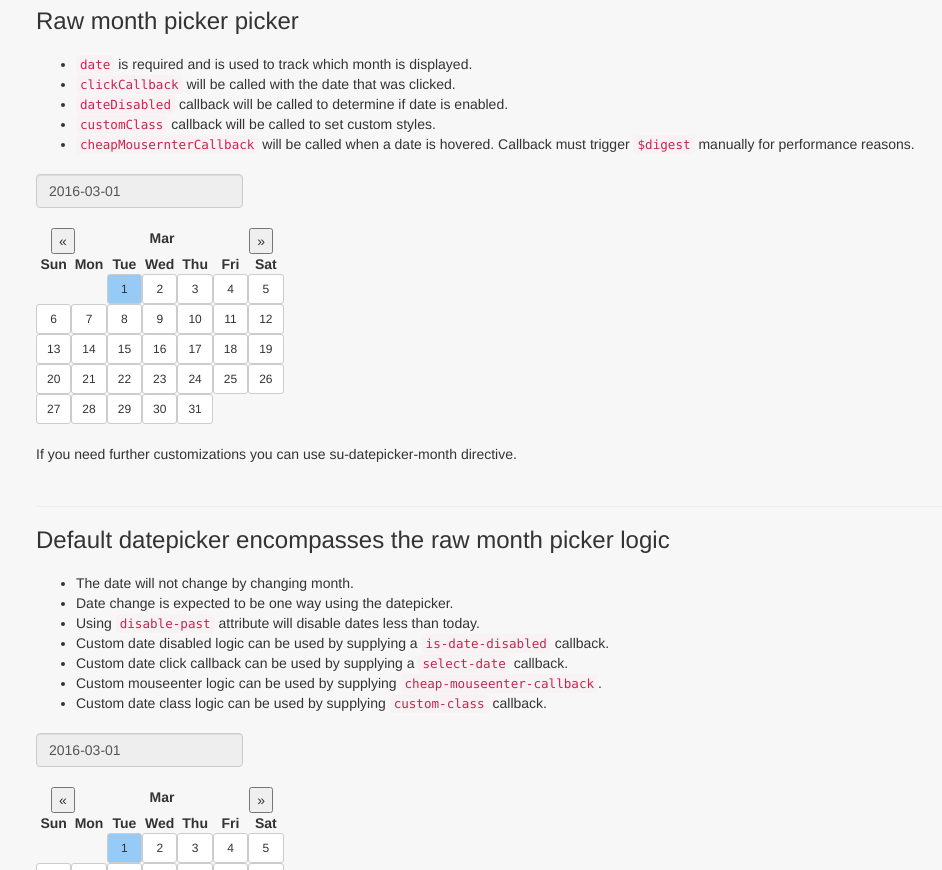
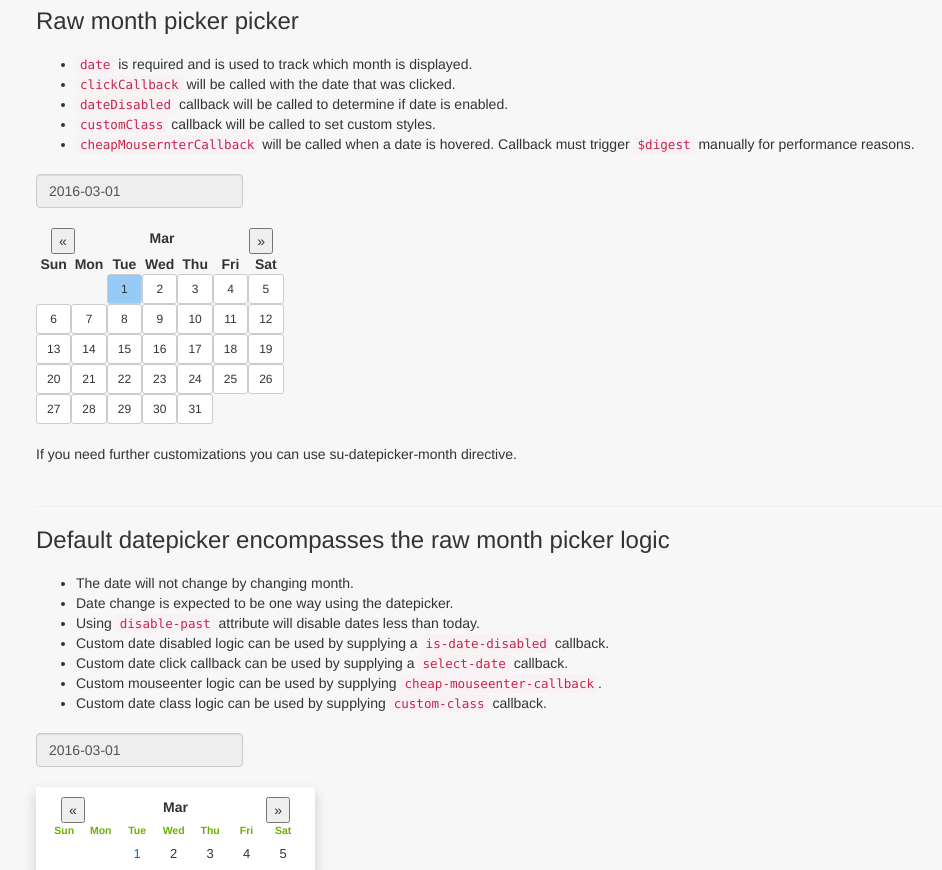
Before and after one commit to StudentUniverse/su-datepicker-angular, a website: page index.html in a window 1280 px wide. Shown: the part 82-952 px from the top of the page, without its empty margins (34-976 px from the left). Drawn offline with Linux system fonts and the light colour scheme; files whose address does not match are found by name.

Commit message:
fix stylesheet rel typo

```diff
--- a/index.html
+++ b/index.html
@@ -7,7 +7,7 @@
   <title>SU datepicker demo</title>
   <link rel="stylesheet" href="lib/bootstrap/3.1.1/css/bootstrap.min.css" />
   <link rel="stylesheet" href="demo/styles.css"/>
-  <link rel="stelesheet" href="dist/su-datepicker.css"/>
+  <link rel="stylesheet" href="dist/su-datepicker.css"/>
 
   <script src="lib/angular/1.2.29/angular/angular.js"></script>
   <script>
```
